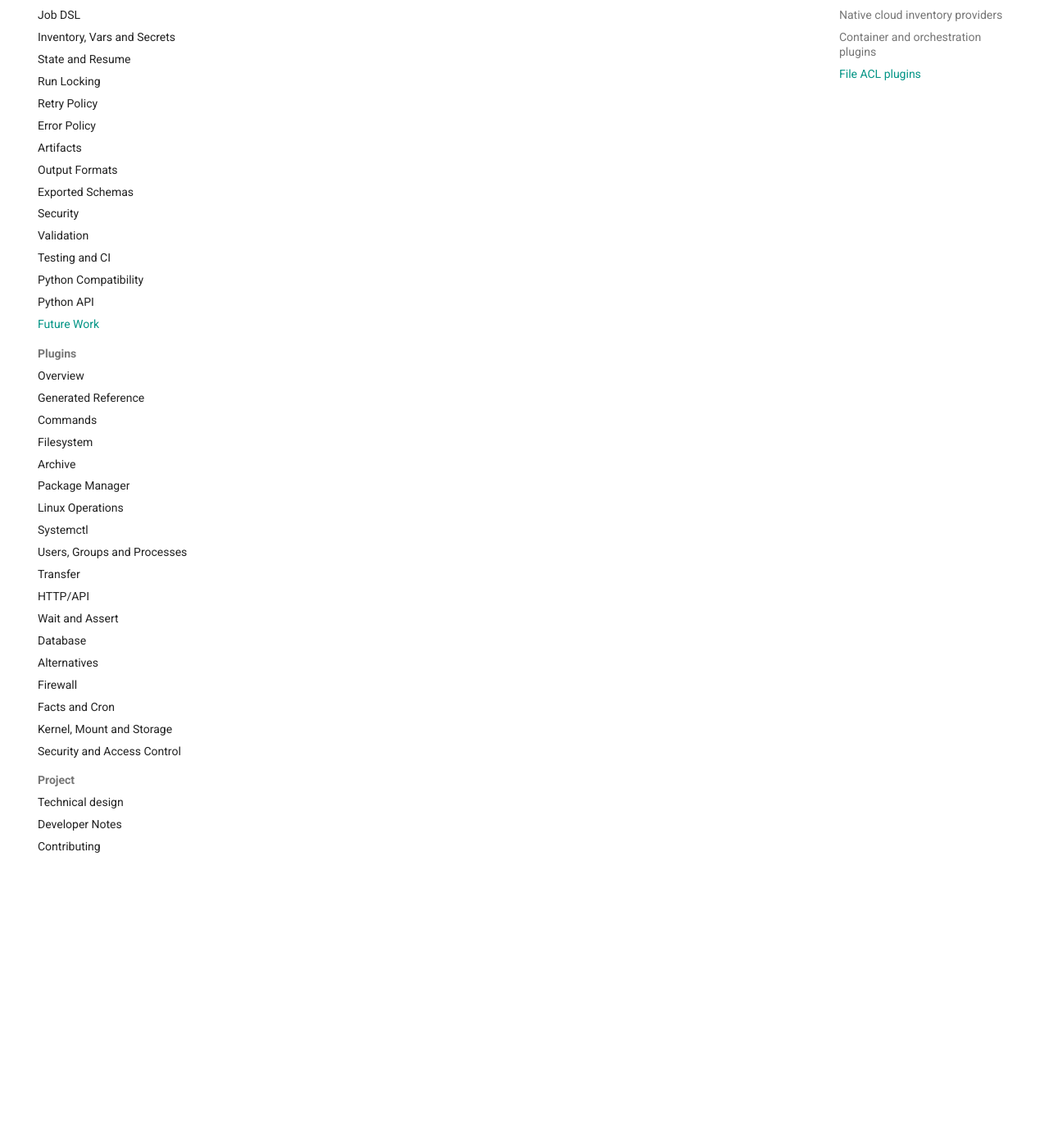
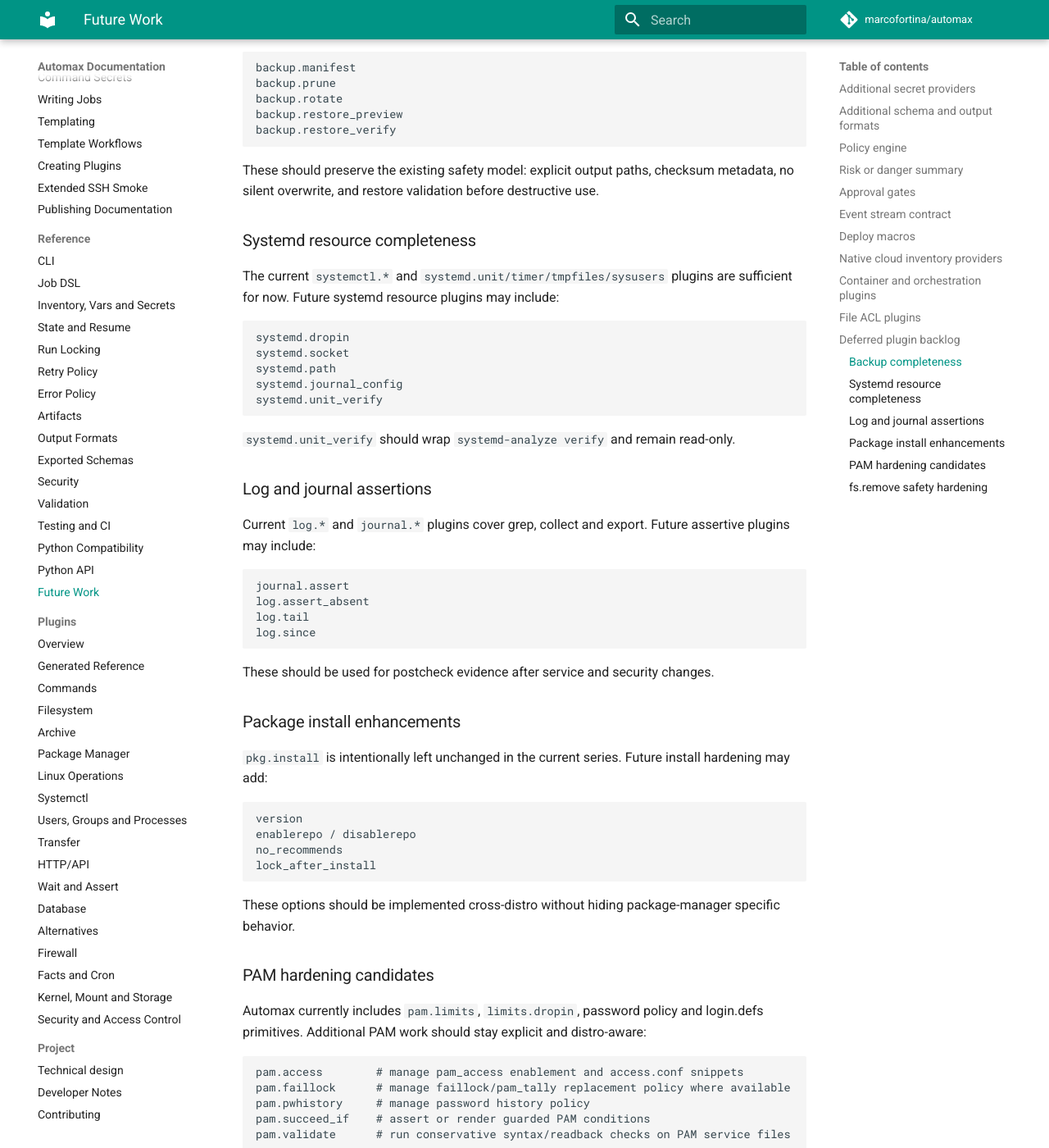
Before and after one commit to marcofortina/automax, an MkDocs documentation site: the page built from docs/reference/future-work.md, in a window 1280 px wide and 1400 px high, scrolled down 3549 px. Shown: the whole window at 82% size. Built offline with MkDocs 1.6.1 and Material for MkDocs 9.7.7, drawn with Linux system fonts in a browser that asks for light colours; comment, search, counter and statistics services are not loaded; some of the changed text lies outside the part shown.

Commit message:
document deferred plugin backlog

````diff
--- a/docs/reference/future-work.md
+++ b/docs/reference/future-work.md
@@ -156,3 +156,101 @@
 
 The implementation should be explicit about `setfacl`/`getfacl` availability and
 should avoid silently emulating ACL behavior with broader `chmod` permissions.
+
+## Deferred plugin backlog
+
+The following items are intentionally deferred while the current scope focuses on
+readback, assertions and explicit Linux operation primitives.
+
+### Backup completeness
+
+Future backup work should extend the current `backup.file`, `backup.directory`,
+`backup.restore` and `backup.verify` primitives with:
+
+```text
+backup.manifest
+backup.prune
+backup.rotate
+backup.restore_preview
+backup.restore_verify
+```
+
+These should preserve the existing safety model: explicit output paths, checksum
+metadata, no silent overwrite, and restore validation before destructive use.
+
+### Systemd resource completeness
+
+The current `systemctl.*` and `systemd.unit/timer/tmpfiles/sysusers` plugins are
+sufficient for now. Future systemd resource plugins may include:
+
+```text
+systemd.dropin
+systemd.socket
+systemd.path
+systemd.journal_config
+systemd.unit_verify
+```
+
+`systemd.unit_verify` should wrap `systemd-analyze verify` and remain read-only.
+
+### Log and journal assertions
+
+Current `log.*` and `journal.*` plugins cover grep, collect and export. Future
+assertive plugins may include:
+
+```text
+journal.assert
+log.assert_absent
+log.tail
+log.since
+```
+
+These should be used for postcheck evidence after service and security changes.
+
+### Package install enhancements
+
+`pkg.install` is intentionally left unchanged in the current series. Future
+install hardening may add:
+
+```text
+version
+enablerepo / disablerepo
+no_recommends
+lock_after_install
+```
+
+These options should be implemented cross-distro without hiding package-manager
+specific behavior.
+
+### PAM hardening candidates
+
+Automax currently includes `pam.limits`, `limits.dropin`, password policy and
+login.defs primitives. Additional PAM work should stay explicit and distro-aware:
+
+```text
+pam.access        # manage pam_access enablement and access.conf snippets
+pam.faillock      # manage faillock/pam_tally replacement policy where available
+pam.pwhistory     # manage password history policy
+pam.succeed_if    # assert or render guarded PAM conditions
+pam.validate      # run conservative syntax/readback checks on PAM service files
+```
+
+PAM plugins must always back up service files by default, render exact manual
+commands, and avoid broad template rewrites of `/etc/pam.d/*`.
+
+### fs.remove safety hardening
+
+`fs.remove` is intentionally small today. A future hardening pass should add:
+
+```text
+confirm
+backup_before
+trash_dir
+max_depth
+allowlist / denylist guards
+refuse_root_paths
+require_recursive_for_directories
+```
+
+The goal is to prevent accidental broad deletes while keeping the existing simple
+idempotent behavior for safe paths.
````
